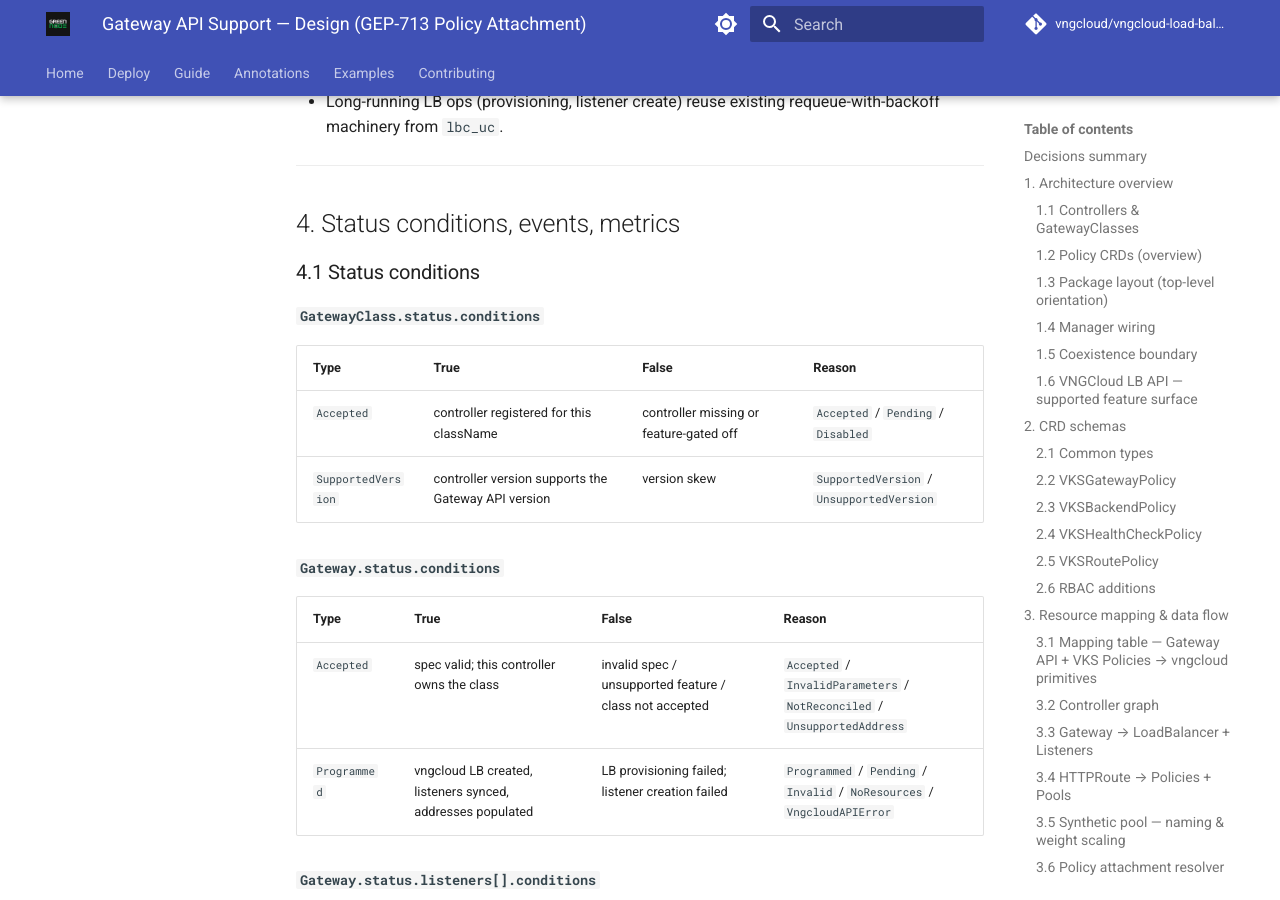
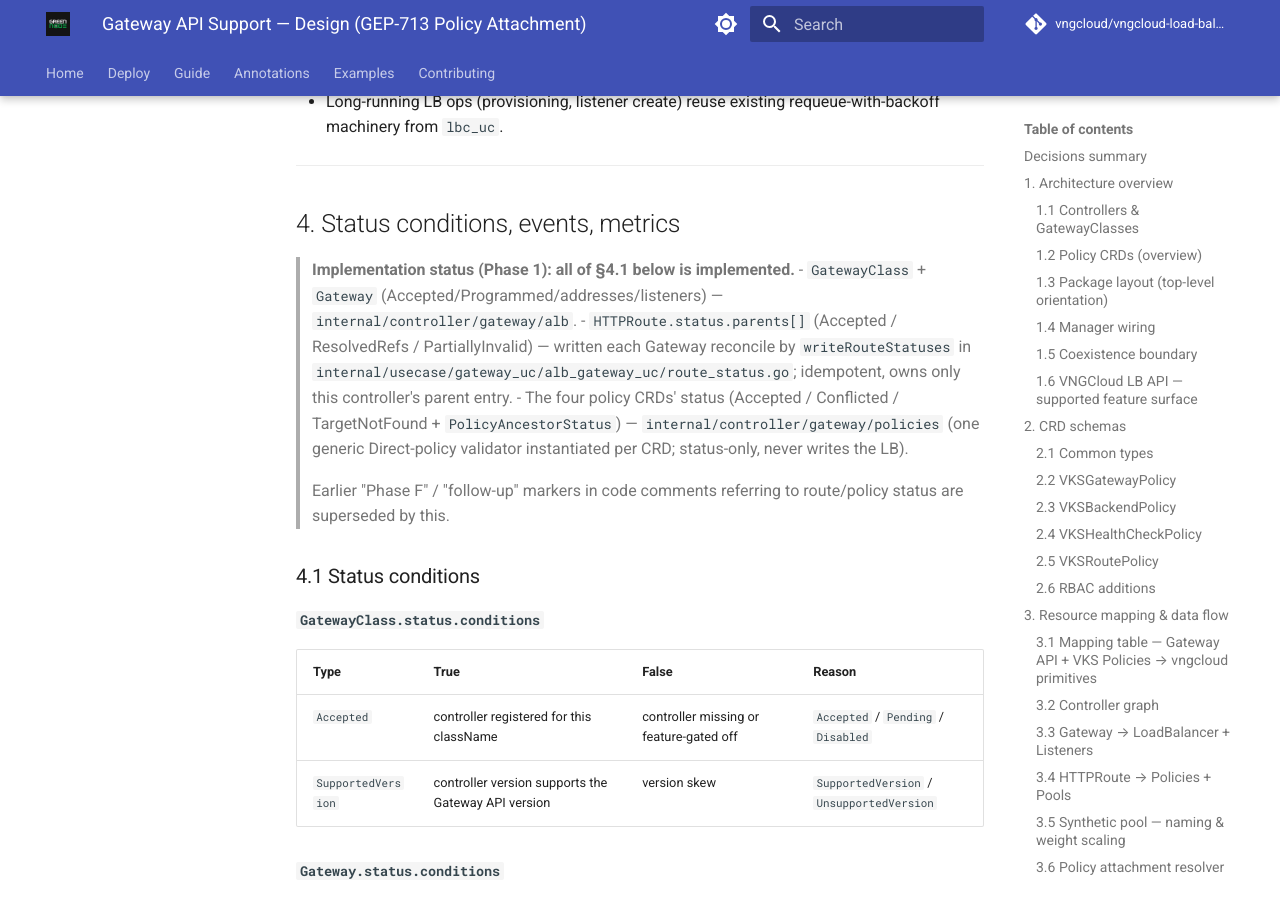
Before and after one commit to GreenNodeHub/vngcloud-load-balancer-controller, an MkDocs documentation site: the page built from docs/superpowers/specs/2026-05-08-gateway-api-gep713-design.md, in a window 1280 px wide and 900 px high, scrolled down 16564 px. Built offline with MkDocs 1.6.1 and Material for MkDocs 9.7.7, drawn with Linux system fonts in a browser that asks for light colours; comment, search, counter and statistics services are not loaded; the version menu is left out.

Commit message:
docs(gateway): mark HTTPRoute + policy status as implemented in Phase 1
§4.1 status conditions are no longer aspirational: HTTPRoute parent status
(writeRouteStatuses) and the four policy CRDs' status (policy validators)
are implemented. Supersedes the "Phase F" markers in code comments.

Co-Authored-By: Claude Opus 4.8 (1M context) <noreply@anthropic.com>

```diff
--- a/docs/superpowers/specs/2026-05-08-gateway-api-gep713-design.md
+++ b/docs/superpowers/specs/2026-05-08-gateway-api-gep713-design.md
@@ -535,6 +535,13 @@ Indexes via controller-runtime `Manager.GetFieldIndexer()` and `pkg/gateway/refe
 
 ## 4. Status conditions, events, metrics
 
+> **Implementation status (Phase 1): all of §4.1 below is implemented.**
+> - `GatewayClass` + `Gateway` (Accepted/Programmed/addresses/listeners) — `internal/controller/gateway/alb`.
+> - `HTTPRoute.status.parents[]` (Accepted / ResolvedRefs / PartiallyInvalid) — written each Gateway reconcile by `writeRouteStatuses` in `internal/usecase/gateway_uc/alb_gateway_uc/route_status.go`; idempotent, owns only this controller's parent entry.
+> - The four policy CRDs' status (Accepted / Conflicted / TargetNotFound + `PolicyAncestorStatus`) — `internal/controller/gateway/policies` (one generic Direct-policy validator instantiated per CRD; status-only, never writes the LB).
+>
+> Earlier "Phase F" / "follow-up" markers in code comments referring to route/policy status are superseded by this.
+
 ### 4.1 Status conditions
 
 #### `GatewayClass.status.conditions`
```
